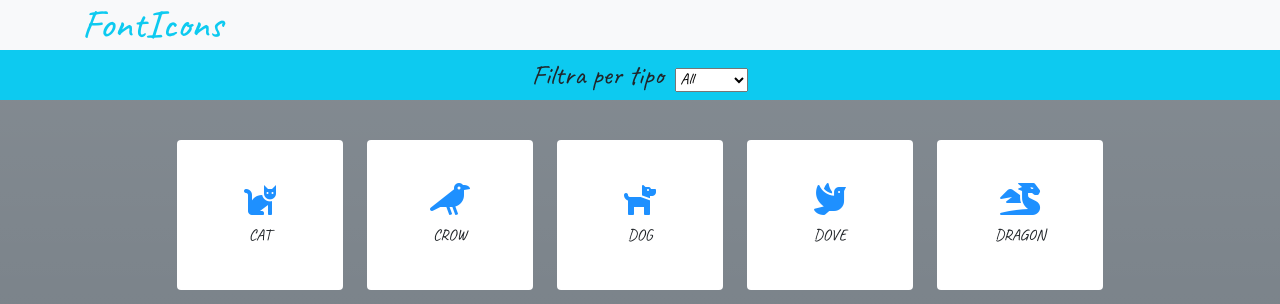
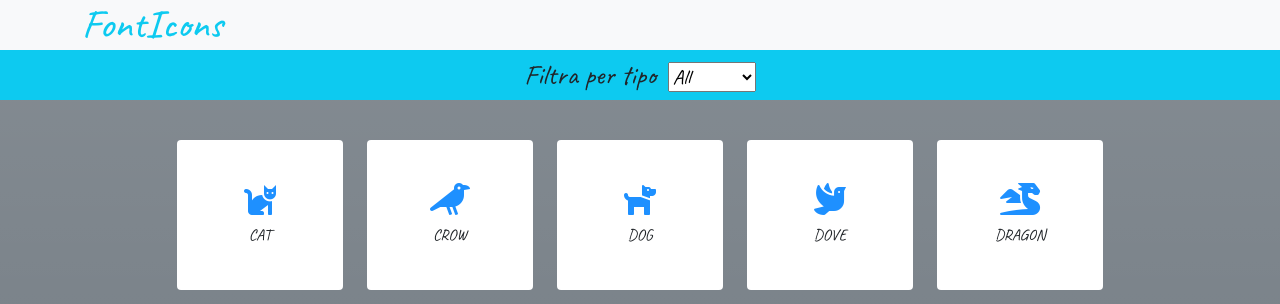
Before and after one commit to Simichus/js-es6-icons, a plain HTML site: page index.html in a window 1280 px wide. Shown: the top 304 px of the page. Drawn offline with nearby package versions, Linux system fonts and the light colour scheme.

Commit message:
Cambiato font-size select

```diff
--- a/css/style.css
+++ b/css/style.css
@@ -15,6 +15,7 @@ header section {
 header select,
 header select option {
   text-transform: capitalize;
+  font-size: 1.3rem;
 }
 
 main {
```
